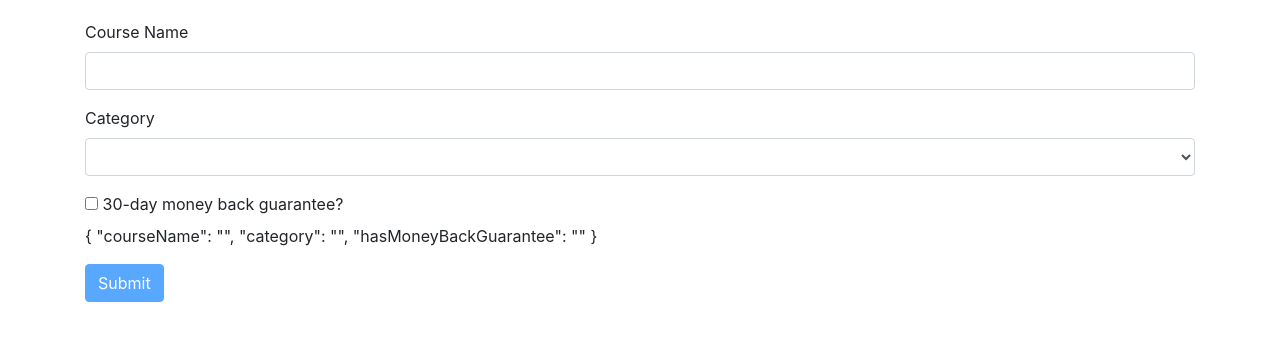
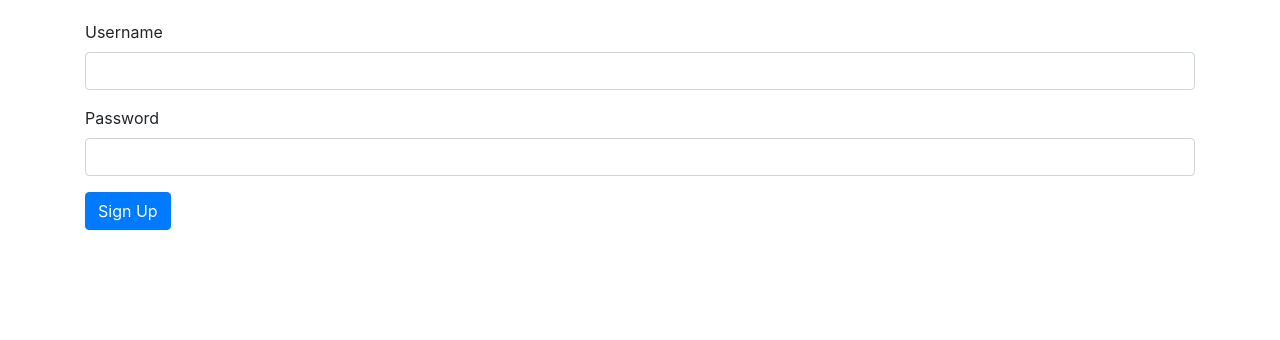
Before and after one commit to Titlacahuan/MoshAngular, an Angular app in the folder hello-world/: page / in a window 1280 px wide. Shown: the top 340 px of the page. Built offline with nearby package versions, Linux system fonts and the light colour scheme.

Commit message:
signup form

```diff
--- a/hello-world/src/app/app.component.html
+++ b/hello-world/src/app/app.component.html
@@ -1 +1 @@
-<course-form></course-form>
+<signup-form></signup-form>
--- /dev/null
+++ b/hello-world/src/app/signup-form/signup-form.component.html
@@ -0,0 +1,48 @@
+<form [formGroup]="form" (ngSubmit)="login()">
+	<div class="alert alert-danger" *ngIf="form.errors">
+		The username or password is invalid.
+	</div>
+
+    <div formGroupName="account">
+		<div class="form-group">
+			<label for="username">Username</label>
+			<input
+				formControlName="username"
+				id="username"
+				type="text"
+				class="form-control">
+
+			<div *ngIf="username.pending"><i class="fas fa-circle-notch fa-spin"></i> Checking for uniqueness...</div>
+
+			<div class="alert alert-danger" *ngIf="username.touched && username.invalid">
+				<div *ngIf="username.errors.required">
+					Username is required.
+				</div>
+				<div *ngIf="username.errors.minlength">
+					Username must be at least {{ username.errors.minlength.requiredLength }} characters.
+				</div>
+				<div *ngIf="username.errors.cannotContainSpace">
+					Username cannot contain any spaces.
+				</div>
+				<div *ngIf="username.errors.shouldBeUnique">
+					Username is already taken.
+				</div>
+			</div>
+		</div>
+		<div class="form-group">
+			<label for="password">Password</label>
+			<input
+				formControlName="password"
+				id="password"
+				type="text"
+				class="form-control">
+
+			<div class="alert alert-danger" *ngIf="password.touched && password.invalid">
+				<div *ngIf="password.errors.required">
+					Password is required.
+				</div>
+			</div>
+		</div>
+	</div>
+    <button class="btn btn-primary" type="submit">Sign Up</button>
+</form>
--- /dev/null
+++ b/hello-world/src/app/signup-form/signup-form.component.ts
@@ -0,0 +1,40 @@
+import { Component } from '@angular/core';
+import { FormGroup, FormControl, Validators } from '@angular/forms';
+import { UsernameValidators } from './username.validators';
+
+@Component({
+  selector: 'signup-form',
+  templateUrl: './signup-form.component.html',
+  styleUrls: ['./signup-form.component.css']
+})
+export class SignupFormComponent {
+
+	form = new FormGroup({
+		account : new FormGroup({
+			username: new FormControl('', [
+				Validators.required,
+				Validators.minLength(3),
+				UsernameValidators.cannotContainSpace
+			],
+			[
+				UsernameValidators.shouldBeUnique
+			]),
+			password: new FormControl('', Validators.required)
+		}),
+	});
+
+	get username() {
+		return this.form.get('account.username');
+	}
+
+	get password() {
+		return this.form.get('account.password');
+	}
+
+	login() {
+		// validate username and password
+		this.form.setErrors({
+			invalidLogin: true
+		});
+	}
+}
--- /dev/null
+++ b/hello-world/src/app/signup-form/username.validators.ts
@@ -0,0 +1,32 @@
+import { AbstractControl, ValidationErrors } from "@angular/forms";
+
+export class UsernameValidators {
+
+	static cannotContainSpace(control : AbstractControl) : ValidationErrors | null {
+		let result = null;
+
+		if((control.value as string).indexOf(' ') >= 0) {
+			result = {
+				cannotContainSpace: true
+			};
+		}
+
+		return result;
+	}
+
+	static shouldBeUnique(control : AbstractControl) : Promise<ValidationErrors | null> {
+		let result = new Promise( (resolve, reject) => {
+			setTimeout(() => {
+				// ensure username is unique.
+				if(control.value === 'omer') {
+					resolve({shouldBeUnique : true });
+				}
+				else {
+					resolve(null);
+				}
+			}, 2000);
+		});
+
+		return result;
+	}
+}
```
Also changed, not shown: hello-world/src/app/app.module.ts (+6 -3 lines), hello-world/src/app/signup-form/signup-form.component.css (added), 1 other file (tests, documents, lock files or other folders).
